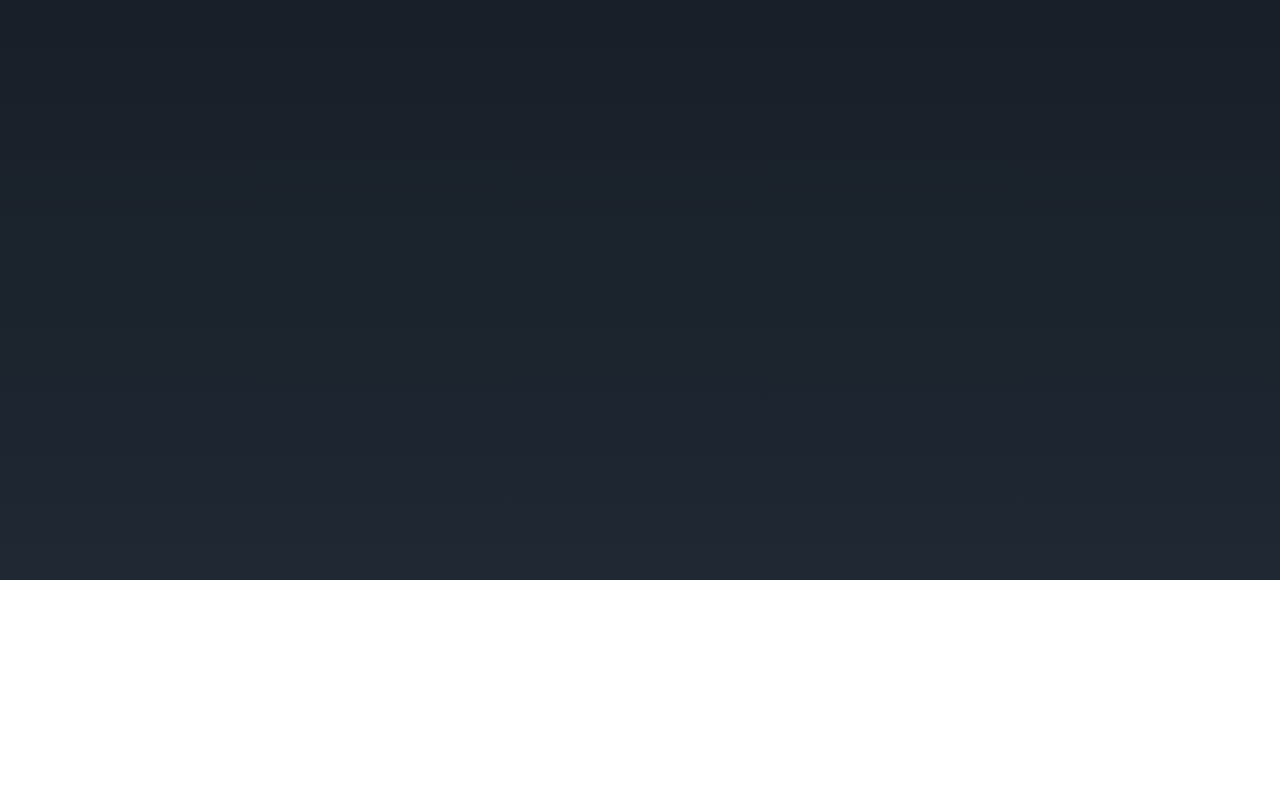
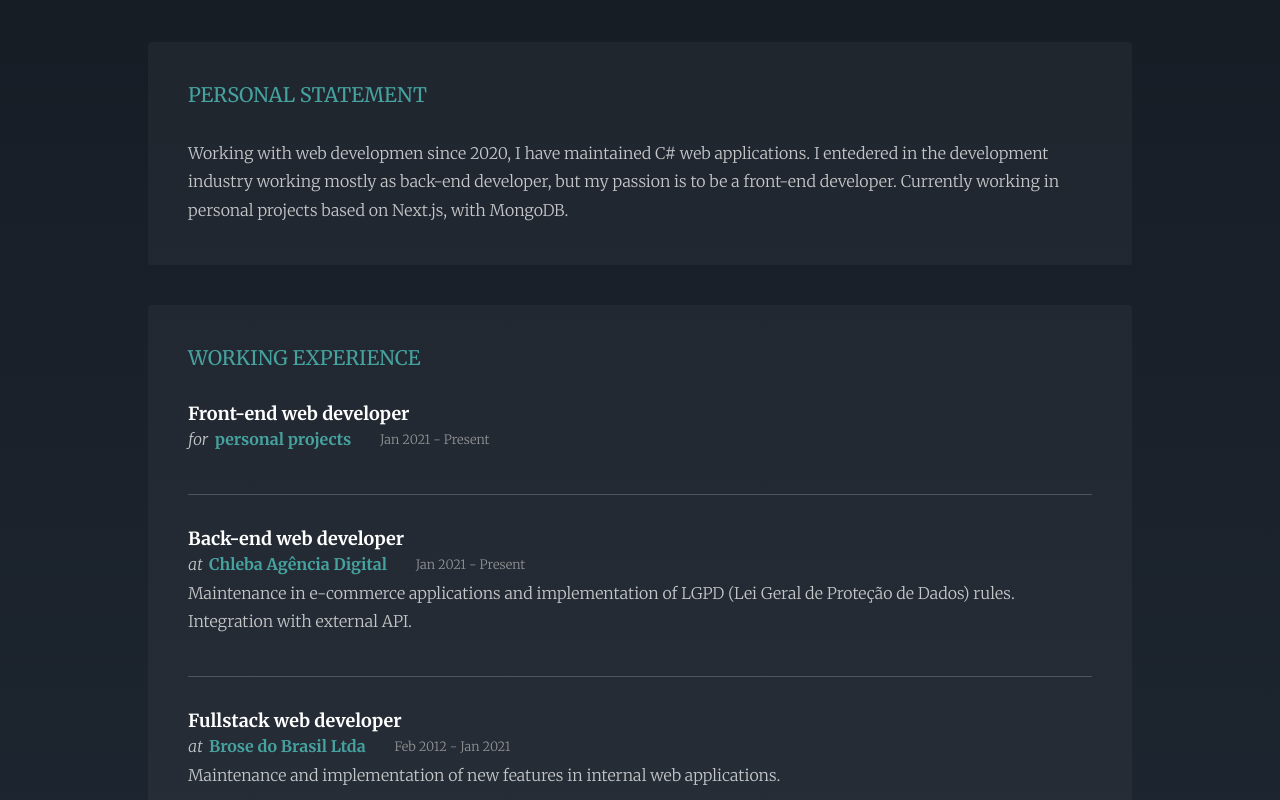
Before and after one commit to christiandueck/my-profile, a Next.js app: page / in a window 1280 px wide. Shown: the part 220-1020 px from the top of the page. Before the commit the page ends 800 px from the top, so only its background shows below. Built offline with nearby package versions, Linux system fonts and the light colour scheme.

Commit message:
Creation of ContentBlock component

```diff
--- /dev/null
+++ b/src/components/ContentBlock/ContentBlock.module.css
@@ -0,0 +1,35 @@
+.section {
+    display: flex;
+    flex-direction: column;
+    gap: 2rem;
+    padding: 2.5rem;
+    margin-bottom: 2.5rem;
+
+    background: rgba(197, 198, 200, 0.05);
+    border-radius: 4px;
+}
+
+.section p {
+    font-weight: 300;
+    line-height: 1.8rem;
+    color: var(--light-gray);
+}
+
+.section > div {
+    display: flex;
+    flex-direction: column;
+    padding-bottom: 2.5rem;
+    border-bottom: 1px solid rgba(255, 255, 255, 0.2);
+}
+
+.section > div:last-child {
+    padding-bottom: 0;
+    border: 0;
+}
+
+@media(max-width: 720px) {
+    .section {
+        padding: 1.5rem;
+        gap: 1.5rem;
+    }
+}
--- /dev/null
+++ b/src/components/ContentBlock/ContentBlock.tsx
@@ -0,0 +1,14 @@
+import { ReactNode } from 'react';
+import styles from './ContentBlock.module.css';
+
+interface ContentBlockProps {
+    children: ReactNode;
+}
+
+export function ContentBlock({ children }: ContentBlockProps) {
+    return (
+        <section className={styles.section}>
+            {children}
+        </section>
+    );
+}
--- /dev/null
+++ b/src/components/ContentBlock/Experience/Experience.module.css
@@ -0,0 +1,18 @@
+.experience {
+    display: flex;
+    flex-direction: column;
+}
+
+.experience p {
+    display: flex;
+    font-weight: 300;
+}
+
+.experience h6 {
+    margin: 0 1.8rem 0 0.4rem;
+}
+
+.experience span {
+    color: var(--dark-gray);
+    font-size: 0.8rem;
+}
--- /dev/null
+++ b/src/components/ContentBlock/Experience/Experience.tsx
@@ -0,0 +1,14 @@
+import { ReactNode } from 'react';
+import styles from './Experience.module.css';
+
+interface ExperienceProps {
+    children: ReactNode;
+}
+
+export function Experience({ children }: ExperienceProps) {
+    return (
+        <div className={styles.experience}>
+            {children}
+        </div>
+    );
+}
--- a/src/components/LanguageSelector/LanguageSelector.module.css
+++ b/src/components/LanguageSelector/LanguageSelector.module.css
@@ -1,6 +1,11 @@
+.wrapper {
+    display: flex;
+    justify-content: right;
+    justify-self: right;
+}
+
 .container {
     grid-area: language;
-    justify-self: right;
     display: flex;
     flex-direction: column;
 }
@@ -93,10 +98,6 @@
     text-align: center;
 }
 
-.visible {
-    display: initial;
-}
-
 @keyframes languageMenu {
     from {
         padding: 0.8rem;
@@ -109,6 +110,11 @@
 }
 
 @media(max-width: 720px) {
+    .wrapper {
+        display: flex;
+        flex-direction: column;
+    }
+
     .container {
         flex-direction: row-reverse;
         margin-bottom: 0.5rem;
@@ -137,4 +143,9 @@
         content: '→';
         top: -10%;
     }
+
+    .visible {
+        display: initial;
+    }
+
 }
--- a/src/components/LanguageSelector/LanguageSelector.tsx
+++ b/src/components/LanguageSelector/LanguageSelector.tsx
@@ -10,6 +10,8 @@ export function LanguageSelector() {
 
         if (window.innerWidth <= 720) {
             setIsLanguageMenuVisible(!isLanguageMenuVisible);
+        } else {
+            setIsLanguageMenuVisible(false);
         }
     }
 
--- a/src/pages/index.tsx
+++ b/src/pages/index.tsx
@@ -4,6 +4,8 @@ import { Profile } from "../components/Profile/Profile";
 import { Position } from "../components/Position/Position";
 
 import styles from '../styles/pages/Home.module.css';
+import { ContentBlock } from "../components/ContentBlock/ContentBlock";
+import { Experience } from "../components/ContentBlock/Experience/Experience";
 
 export default function Home() {
   return (
@@ -18,6 +20,67 @@ export default function Home() {
         <Position />
       </header>
 
+      <main>
+        <ContentBlock>
+          <h4>Personal Statement</h4>
+          <p>
+            Working with web developmen since 2020,
+            I have maintained C# web applications.
+            I entedered in the development industry
+            working mostly as back-end developer,
+            but my passion is to be a front-end developer.
+            Currently working in personal projects based on Next.js,
+            with MongoDB.
+            </p>
+        </ContentBlock>
+
+        <ContentBlock>
+          <h4>Working experience</h4>
+          <Experience>
+            <h5>Front-end web developer</h5>
+            <p>
+              <em>for</em> <h6>personal projects</h6>
+              <span>Jan 2021 - Present</span>
+            </p>
+          </Experience>
+
+          <Experience>
+            <h5>Back-end web developer</h5>
+            <p>
+              <em>at</em> <h6>Chleba Agência Digital</h6>
+              <span>Jan 2021 - Present</span>
+            </p>
+            <p>
+              Maintenance in e-commerce applications and implementation of LGPD
+              (Lei Geral de Proteção de Dados) rules. Integration with external API.
+            </p>
+          </Experience>
+
+          <Experience>
+            <h5>Fullstack web developer</h5>
+            <p>
+              <em>at</em> <h6>Brose do Brasil Ltda</h6>
+              <span>Feb 2012 - Jan 2021</span>
+            </p>
+            <p>
+              Maintenance and implementation of new features in internal web applications.
+            </p>
+          </Experience>
+
+        </ContentBlock>
+
+        <ContentBlock>
+          <h4>Education</h4>
+          <Experience>
+            <h5>Technologist in System Analysis and Development</h5>
+            <p>
+              <em>at</em> <h6>[UFPR] Federal University of Paraná</h6>
+              <span>Jul 2018 - Dec 2021</span>
+            </p>
+          </Experience>
+        </ContentBlock>
+      </main>
+
     </div>
 
   )
--- a/src/styles/global.css
+++ b/src/styles/global.css
@@ -69,3 +69,15 @@ h4 {
   text-transform: uppercase;
   font-weight: 400;
 }
+
+h5 {
+  font-size: 1.125rem;
+  color: var(--white);
+  font-weight: 600;
+}
+
+h6 {
+  color: var(--dark-green);
+  font-size: 1rem;
+  font-weight: 600;
+}
--- a/src/styles/pages/Home.module.css
+++ b/src/styles/pages/Home.module.css
@@ -20,6 +20,7 @@
   margin-bottom: 3rem;
 }
 
+
 @media(max-width: 720px) {
   .container {
     padding: 1.5rem;
```
Also changed, not shown: src/components/ContentBlock/Experience/Project/Project.tsx (added, +9 -0 lines), src/components/ContentBlock/Experience/Project/Project.module.css (added).
